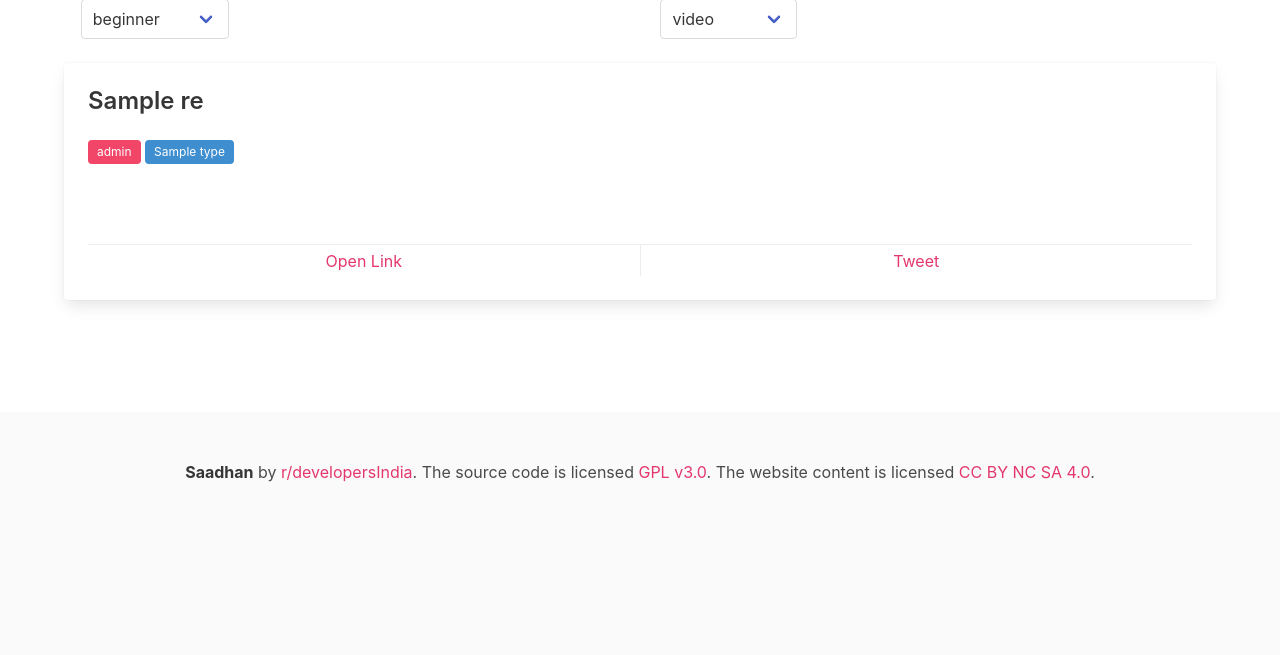
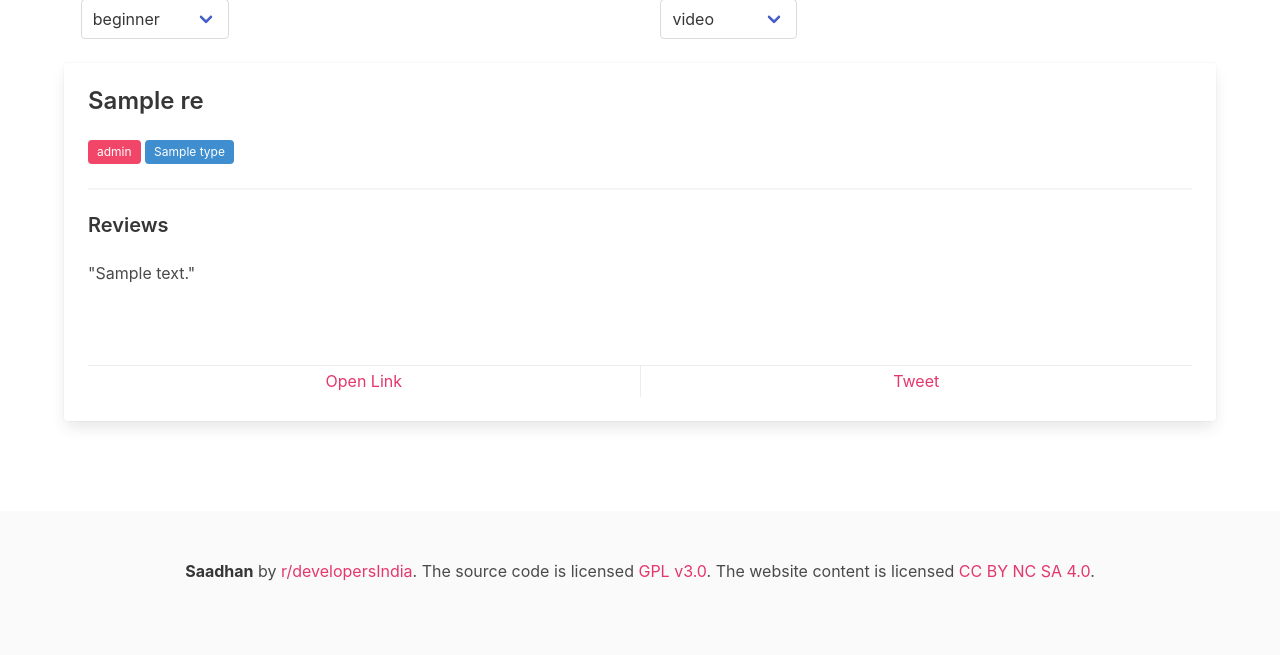
Before and after one commit to developersIndia/saadhan, a Flask app: page /resources?category=python in a window 1280 px wide. Shown: the part 244-899 px from the top of the page. Before the commit the page ends 726 px from the top, so only its background shows below. Run offline with Flask 2, Linux system fonts and the light colour scheme; a database or web service that is not in the repository returns one stand-in record (values such as "Sample title"); data that the repository does not hold is empty; some libraries are stand-ins or nearby versions.

Commit message:
add review section (#26)

```diff
--- a/templates/resources.html
+++ b/templates/resources.html
@@ -51,6 +51,15 @@
                 </div>
                 <span class="tag is-danger">{{res.level}}</span>
                 <span class="tag is-info">{{res.type}}</span>
+                <div class="content">
+                    {% if res.reviews %}
+                        <hr />
+                        <h5 class="subtitle is-5">Reviews</h5>
+                        {% for review in res.reviews %}
+                            <p>"{{review}}"</p>
+                        {% endfor %}
+                    {% endif %}
+                </div>
                 <footer class="card-footer">
                     <a href={{res.url}} class="card-footer-item" rel="noreferrer noopener" target="_blank">Open Link</a>
                     <a target="_blank"
```
